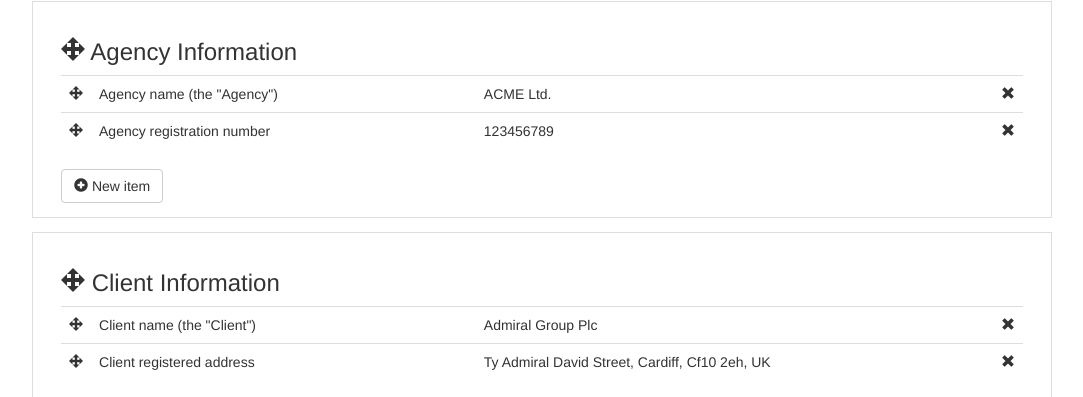
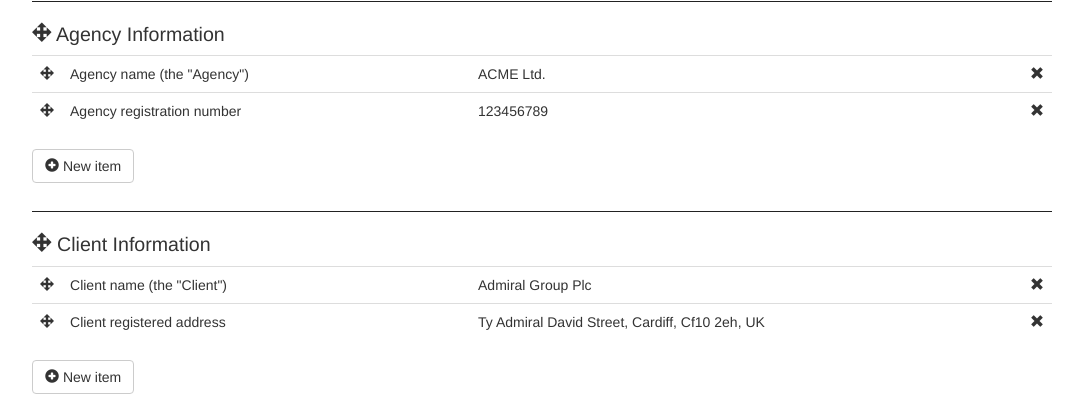
Before and after one commit to mnokeefe/contract-editor, a website: page index.html in a window 1280 px wide. Shown: the part 122-519 px from the top of the page, without its empty margins (98-1181 px from the left). Drawn offline with nearby package versions, Linux system fonts and the light colour scheme.

Commit message:
ready for review

```diff
--- a/sass/styles.scss
+++ b/sass/styles.scss
@@ -8,9 +8,11 @@
 
 // Schedule
 .schedule-group {
-    border: 1px solid $grey;
-    padding: 1em 2em;
-    margin-bottom: 1em;
+    border-top: 1px solid #222;
+    margin-bottom: 2em;
+    h3 {
+      font-size: 1.4em;
+    }
 }
 
 .table {
```
Also changed, not shown: css/styles.css, css/styles.min.css.
